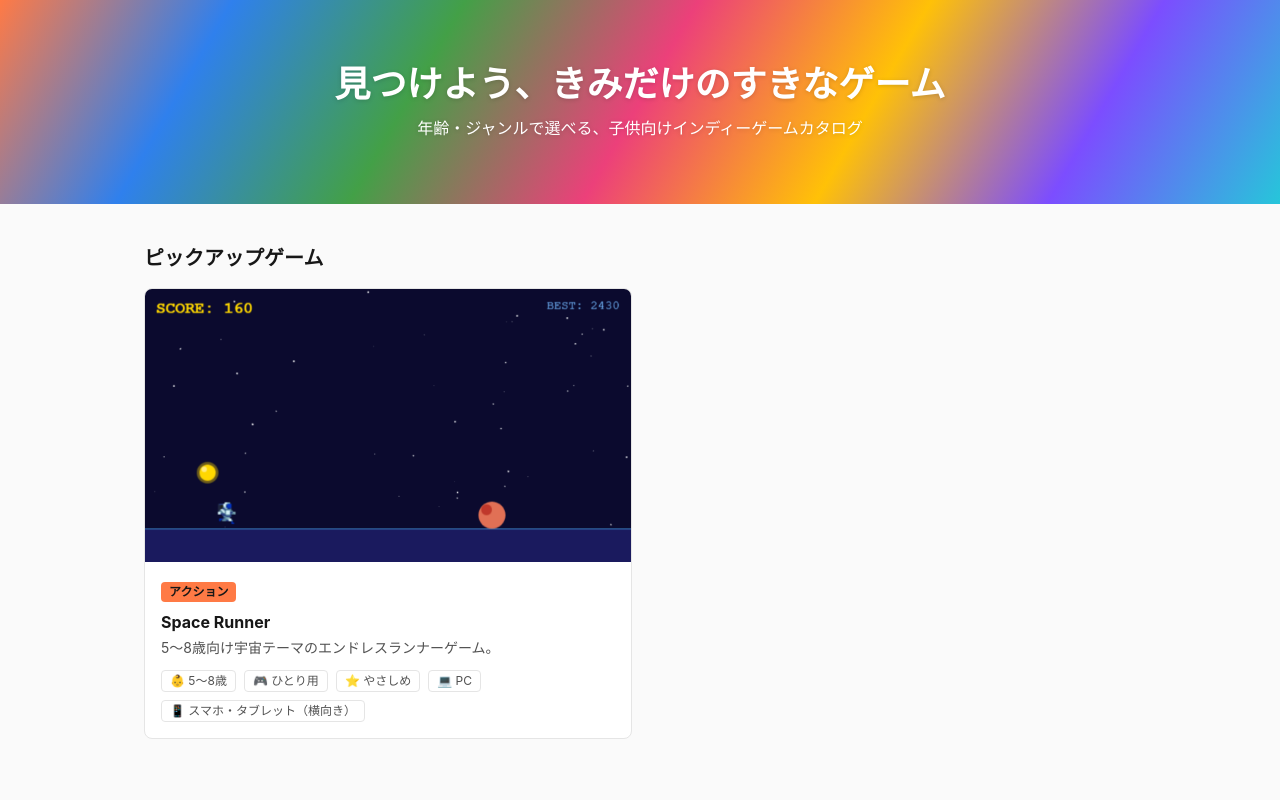
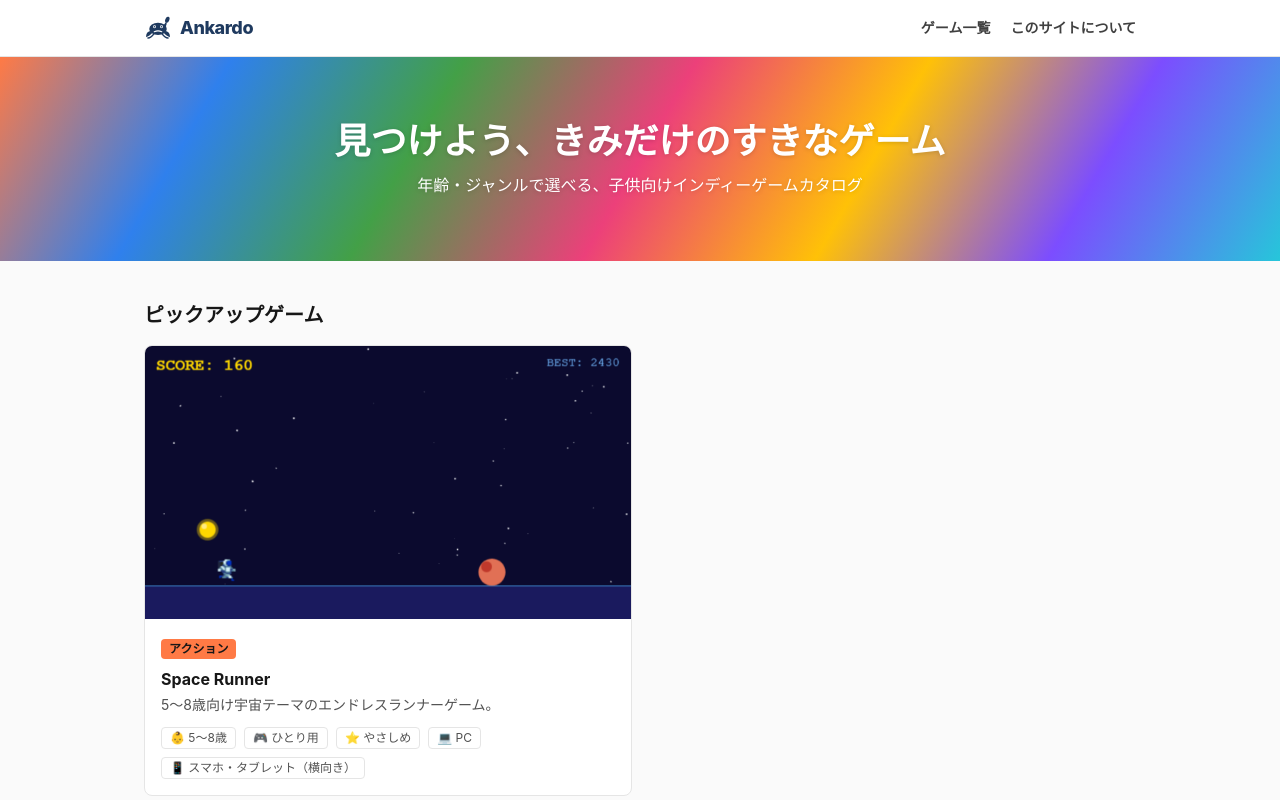
Before and after one commit to akabee0161/ankardo, a Next.js app in the folder site/: page / in a window 1280 px wide. Shown: the top 800 px of the page. Built offline with nearby package versions, Linux system fonts and the light colour scheme.

Commit message:
feat(site): 共通ヘッダーを追加

```diff
--- a/site/app/layout.tsx
+++ b/site/app/layout.tsx
@@ -1,5 +1,6 @@
 import type { Metadata } from "next";
 import type { ReactNode } from "react";
+import { SiteHeader } from "../components/SiteHeader";
 import "./globals.css";
 
 export const metadata: Metadata = {
@@ -10,7 +11,10 @@ export const metadata: Metadata = {
 export default function RootLayout({ children }: { children: ReactNode }) {
   return (
     <html lang="ja">
-      <body className="bg-neutral-50 text-neutral-900">{children}</body>
+      <body className="bg-neutral-50 text-neutral-900">
+        <SiteHeader />
+        {children}
+      </body>
     </html>
   );
 }
--- /dev/null
+++ b/site/components/SiteHeader.tsx
@@ -0,0 +1,27 @@
+import Link from "next/link";
+import { NAV_LINKS } from "../lib/nav";
+import { CatfishMark } from "./CatfishMark";
+
+export function SiteHeader() {
+  return (
+    <header className="border-b border-neutral-200 bg-white">
+      <div className="mx-auto flex h-14 max-w-5xl items-center px-4">
+        <Link href="/" className="flex items-center gap-2 text-brand">
+          <CatfishMark className="h-7 w-7" />
+          <span className="text-lg font-extrabold tracking-tight">Ankardo</span>
+        </Link>
+        <nav className="ml-auto hidden items-center gap-5 sm:flex">
+          {NAV_LINKS.map((link) => (
+            <Link
+              key={link.href}
+              href={link.href}
+              className="text-sm font-bold text-neutral-700 hover:text-brand"
+            >
+              {link.label}
+            </Link>
+          ))}
+        </nav>
+      </div>
+    </header>
+  );
+}
--- /dev/null
+++ b/site/lib/nav.ts
@@ -0,0 +1,14 @@
+export type NavLink = {
+  href: string;
+  label: string;
+};
+
+export const NAV_LINKS: NavLink[] = [
+  { href: "/games", label: "ゲーム一覧" },
+  { href: "/about", label: "このサイトについて" },
+];
+
+export const FOOTER_LINKS: NavLink[] = [
+  { href: "/", label: "トップ" },
+  ...NAV_LINKS,
+];
```
